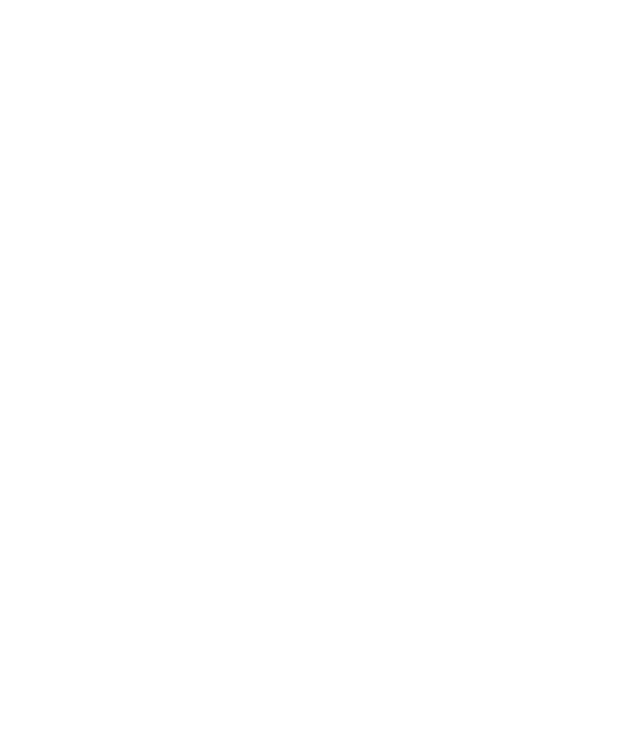
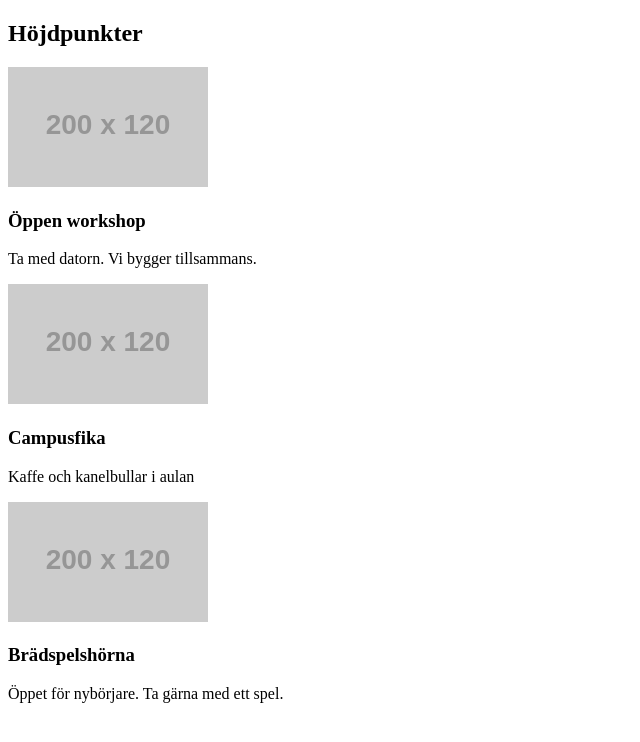
Before and after one commit to emiliajansson97/v36-flex-camp, a plain HTML site: page index.html in a window 1280 px wide. Shown: the whole page, without its empty margins (0-640 px from the left). Drawn offline with Linux system fonts and the light colour scheme; placeholder pictures from the web are drawn by us.

Commit message:
Tre semantiska aktivitetskort i en stapel

```diff
--- a/index.html
+++ b/index.html
@@ -7,6 +7,41 @@
     <title>Document</title>
 </head>
 <body>
+    <selection class="highlights">
+        <h2>Höjdpunkter</h2>
+        <div class="kort-rad">
+            <articel class="kort">
+                <img
+                src="https://placehold.co/200x120"
+                alt="studenter runt ett arbetsbord"
+                width="200"
+                height="120"
+                />
+                <h3>Öppen workshop</h3>
+                <p>Ta med datorn. Vi bygger tillsammans.</p>
+            </articel>
+            <articel class="kort">
+                <img
+                src="https://placehold.co/200x120"
+                alt="Kaffekoppar på ett kaffebord"
+                width="200"
+                height="120"
+                />
+                <h3>Campusfika</h3>
+                <p>Kaffe och kanelbullar i aulan</p>
+            </articel>
+            <articel class="kort">
+                <img
+                src="https://placehold.co/200x120"
+                alt="Brädspel på ett bord"
+                width="200"
+                height="120"
+                />
+                <h3>Brädspelshörna</h3>
+                <p>Öppet för nybörjare. Ta gärna med ett spel.</p>
+            </articel>
+        </div>
+    </selection>
 
 </body>
 </html>
```
